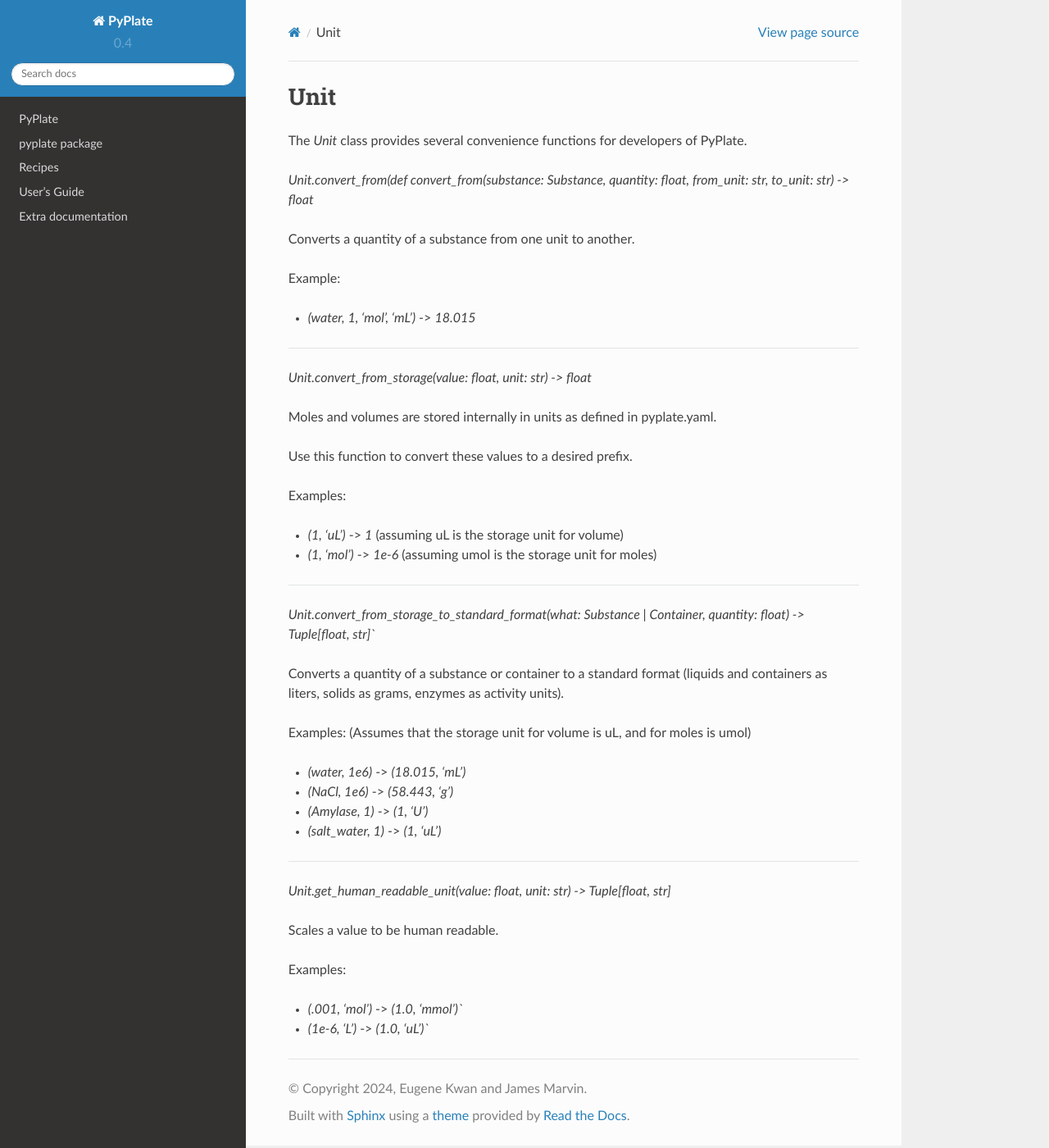
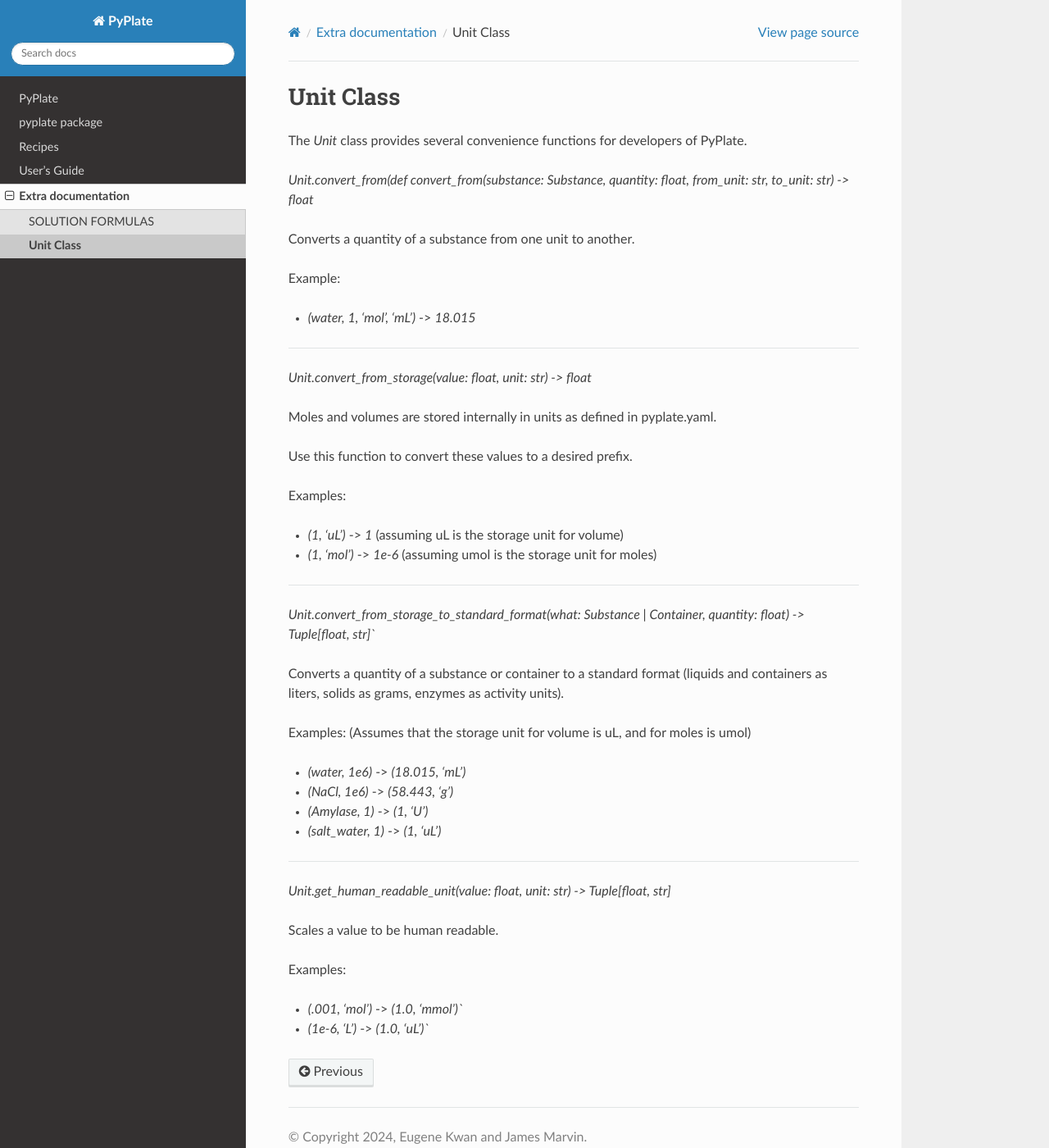
Before and after one commit to ekwan/PyPlate, a Sphinx documentation site: the page built from docs/source/unit.rst, in a window 1280 px wide and 1400 px high. Shown: the whole window at 82% size. Built offline with Sphinx 7.4.7 and the Read the Docs theme 2.0.0, drawn with Linux system fonts in a browser that asks for light colours; the version number is read from the project's files by our own code.

Commit message:
Remove sphinx-bootstrap-theme from conf.py

```diff
--- a/docs/source/conf.py
+++ b/docs/source/conf.py
@@ -59,21 +59,6 @@ exclude_patterns = []
 # a list of builtin themes.
 #
 html_theme = 'sphinx_rtd_theme'
-html_theme_path = sphinx_bootstrap_theme.get_html_theme_path()
-
-# html_theme_options = {
-#     'navbar_title': "PyPlate",
-#     'navbar_site_name': "Contents",
-#     'navbar_links': [
-#         ("README", "index"),
-#         ("Users Guide", "users_guide"),
-#         ("Reference Guide", "api"),
-#         ("API", "pyplate"),
-#         ("Extra Docs", "extras"),
-#         ("GitHub", "https://github.com/ekwan/PyPlate", True),
-#     ],
-#     'bootswatch_theme': "cerulean",
-# }
 
 # Add any paths that contain custom static files (such as style sheets) here,
 # relative to this directory. They are copied after the builtin static files,
--- a/docs/source/extras.rst
+++ b/docs/source/extras.rst
@@ -5,3 +5,4 @@ Extra documentation
    :titlesonly:
 
    solution_formulas.rst
+   unit.rst
--- a/docs/source/recipes.rst
+++ b/docs/source/recipes.rst
@@ -12,3 +12,4 @@ Recipes demonstrating common use cases of *PyPlate*.
    recipe_01
    recipe_02
    recipe_03
+   recipe_05
--- a/docs/source/unit.rst
+++ b/docs/source/unit.rst
@@ -1,5 +1,5 @@
-Unit
-====
+Unit Class
+==========
 
 The `Unit` class provides several convenience functions for developers of PyPlate.
 
```
